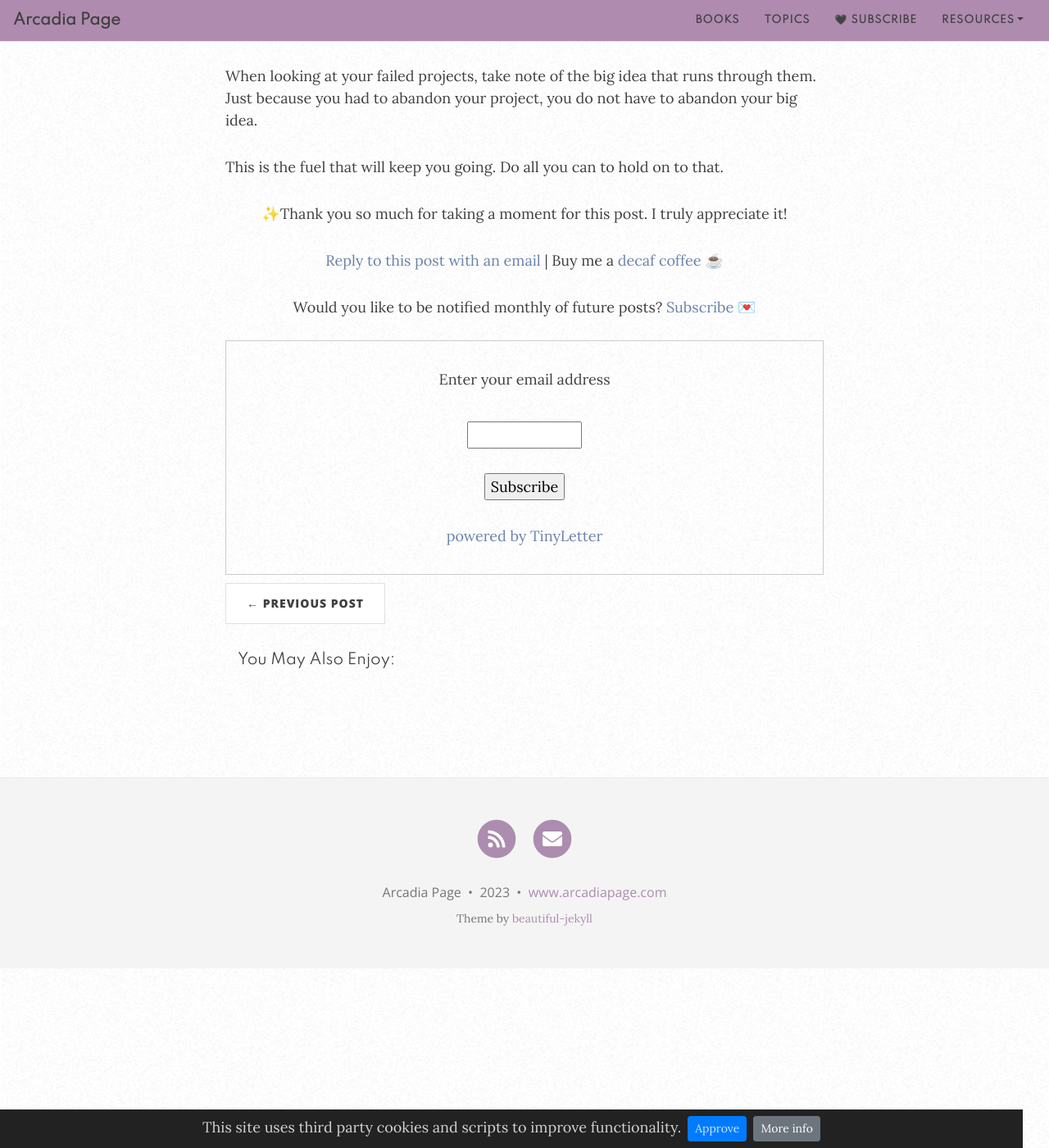
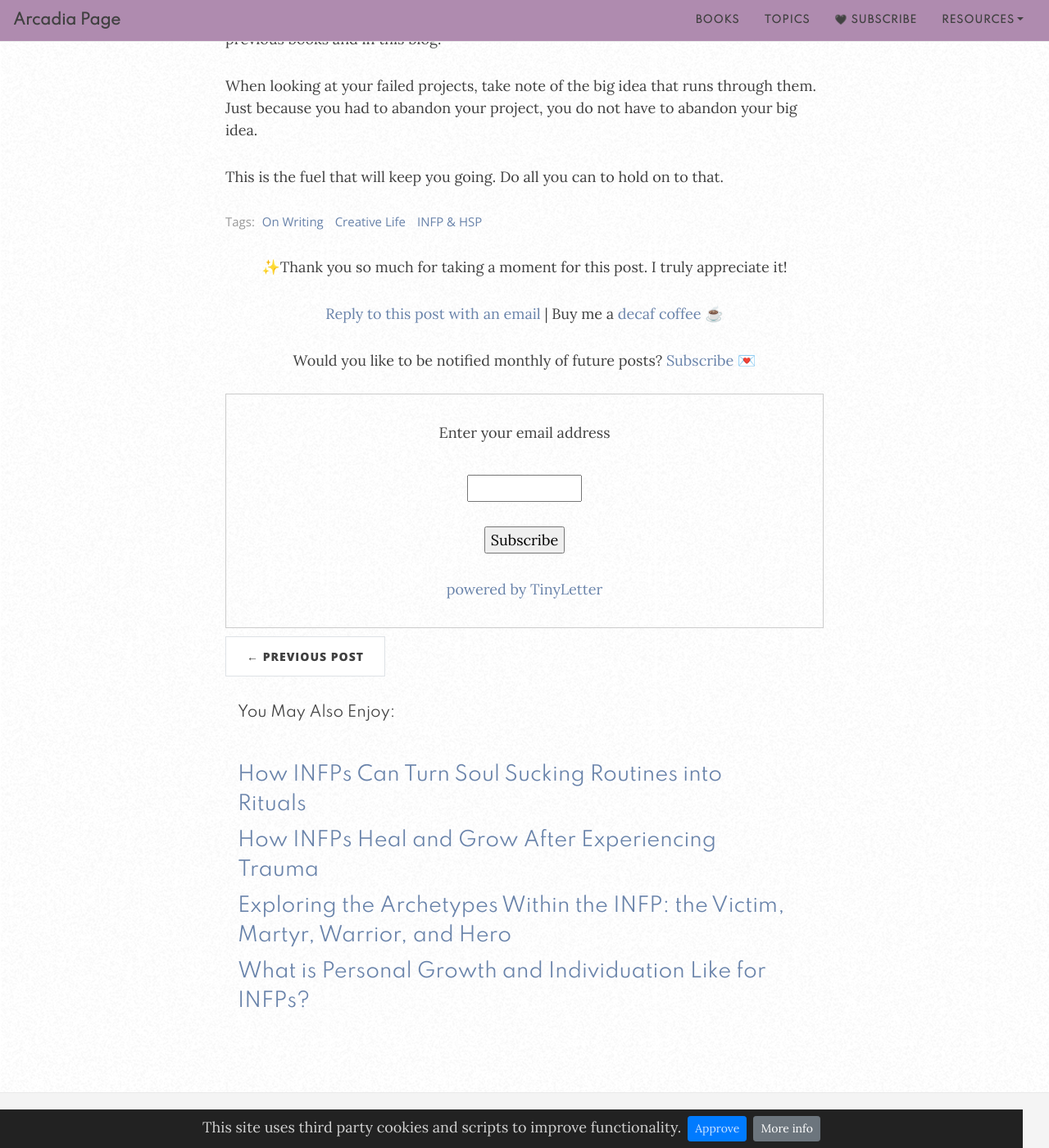
Before and after one commit to arcadiapage/arcadiapage.github.io, a Jekyll site: the page built from _posts/2023-03-30-how-to-overcome-failure-as-an-infp-writer.md, in a window 1280 px wide and 1400 px high, scrolled down 6745 px. Shown: the whole window at 82% size. Built offline with Jekyll 4.4.1, drawn with Linux system fonts in a browser that asks for light colours; nearby versions of some CDN libraries; comment, search, counter and statistics services are not loaded.

Commit message:
Update 2023-03-30-how-to-overcome-failure-as-an-infp-writer.md

```diff
--- a/_posts/2023-03-30-how-to-overcome-failure-as-an-infp-writer.md
+++ b/_posts/2023-03-30-how-to-overcome-failure-as-an-infp-writer.md
@@ -1,6 +1,12 @@
 ---
 title: 2023 03 30 How To Overcome Failure As An Infp Writer
 date: 2023-03-30 08:49:41.820000000 -04:00
+tags:
+- On Writing
+- Creative Life
+- INFP & HSP
+layout: post
+subtitle: ''
 ---
 
 I appreciate those who are always pointing out the benefits of failure. Failing truly is a chance to learn and grow.
@@ -17,7 +23,7 @@ Then my psycho [Enneagram 3](https://arcadiapage.com/2022-09-30-what-it-s-like-b
 
 Neither one of these views are completely honest.
 
-![How to Overcome Failure as an INFP Writer](/uploads/how-to-overcome-failure-infp-writer.png  "INFP Writing INFP Writer"){: .mx-auto.d-block :}
+![How to Overcome Failure as an INFP Writer](/uploads/how-to-overcome-failure-infp-writer.png  "INFP Writing INFP Writer INFP Personal Growth"){: .mx-auto.d-block :}
 
 # Talk to People You Trust About Your Failures
 
```
